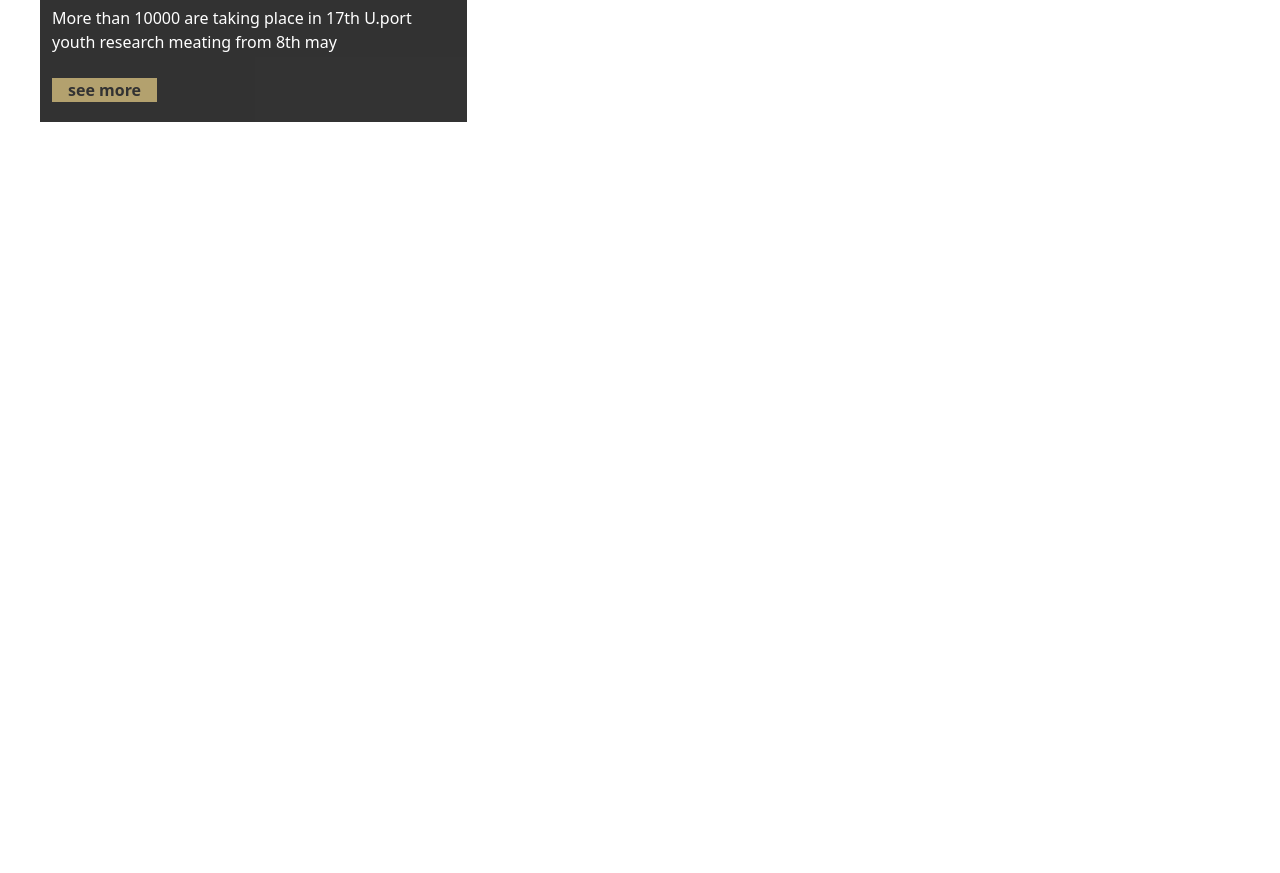
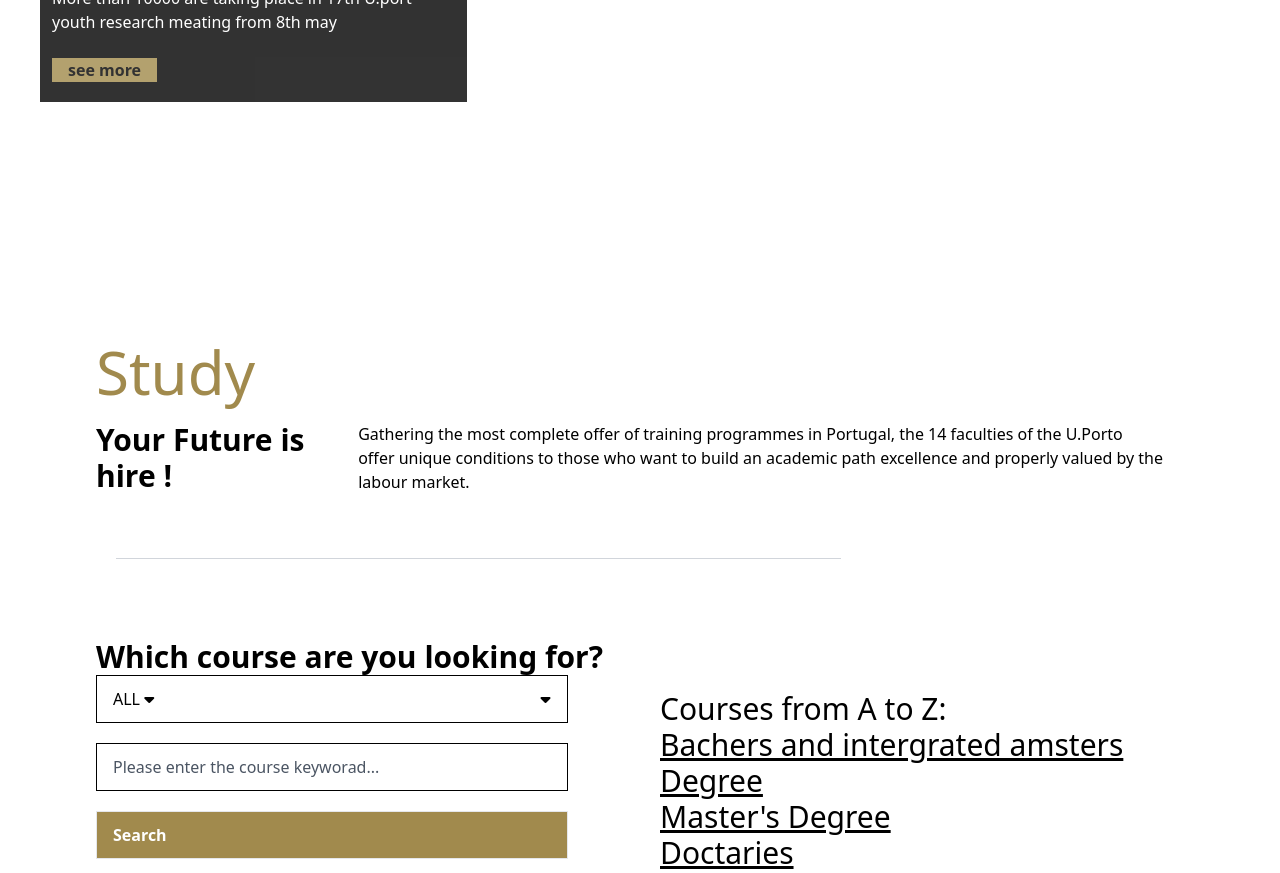
Before and after one commit to Deborah-Kamikazi/Clonepractice, a website: page index.html in a window 1280 px wide. Shown: the part 706-1579 px from the top of the page. Before the commit the page ends 956 px from the top, so only its background shows below. Drawn offline with Linux system fonts and the light colour scheme.

Commit message:
the second secotion is added

```diff
--- a/index.html
+++ b/index.html
@@ -8,11 +8,11 @@
     <link rel="stylesheet" href="https://cdnjs.cloudflare.com/ajax/libs/font-awesome/6.5.2/css/all.min.css" integrity="sha512-SnH5WK+bZxgPHs44uWIX+LLJAJ9/2PkPKZ5QiAj6Ta86w+fsb2TkcmfRyVX3pBnMFcV7oQPJkl9QevSCWr3W6A==" crossorigin="anonymous" referrerpolicy="no-referrer" />
 
 </head>
-<body class="">
+<body class="max-w-[1600px] mx-auto">
         <!-- navigation section -->
 
         <nav>
-              <div class=" flex justify-between px-36 bg-zinc-700 text-white h-11 items-center">
+              <div class=" flex justify-between px-36 bg-zinc-700 text-white items-center">
                      <div>
                          <ul class="flex gap-9">
                               <li>About the university <i class="fa-solid fa-caret-down"></i></li>
@@ -67,8 +67,49 @@
                   </div>
           </section>
          <!-- third section -->
-          <section>
+          <section class="mt-28 px-24">
+                   <p class="text-6xl text-[#a18a4d]">Study</p>
+                   <div class=" flex justify-between mt-5">
+                    <p class="text-3xl font-bold">Your Future is hire !</p>
+                    <p class="font-thin">Gathering the most complete offer of training programmes in Portugal, the 14 faculties of the U.Porto <br> offer unique conditions to those who want to build an academic path   excellence and properly valued by the labour market.</p>
+                   </div>
+                   <p class="border-t-[1px] border-gray-300 w-2/3 mt-16 ml-5"></p>
+                     <div class="mt-20">
+                        <p class="font-bold text-3xl ">Which course are you looking for?</p>
+                         <div class="grid grid-cols-2 gap-10">
+                            <div class="flex flex-col gap-5 w-[90%]">
 
+                                   <div class="border-[1px] border-black flex w-[100%] h-12 justify-between items-center px-4">
+                                          <p>ALL <i class="fa-solid fa-caret-down"></i></p>
+                                          <i class="fa-solid fa-caret-down"></i>
+                                    </div>
+
+                                   <div class="border-[1px] border-black flex w-[100%] h-12 justify-between items-center px-4">
+                                         <p class="text-gray-600">Please enter the course keyworad...</p>
+
+                                    </div>
+
+                                   <div class="border-[1px]  bg-[#a18a4d] flex [100%] h-12 justify-between items-center  px-4">
+                                       <p class="text-white font-bold">Search</p>
+                                   </div>
+
+                            </div>
+
+                             <div class="mt-4">
+                                <p class="text-3xl ">Courses from A to Z:</p>
+                                <p class="text-3xl font-thin underline">Bachers and intergrated amsters</p>
+                                <p class="text-3xl font-thin underline" >Degree</p>
+                                <p class="text-3xl font-thin underline">Master's Degree</p>
+                                <p class="text-3xl font-thin underline">Doctaries</p>
+                             </div>
+                         </div>
+                    </div>
           </section>
+
+      <!-- fourth seection -->
+
+      <section>
+
+      </section>
 </body>
 </html>
```
Also changed, not shown: src/output.css.
